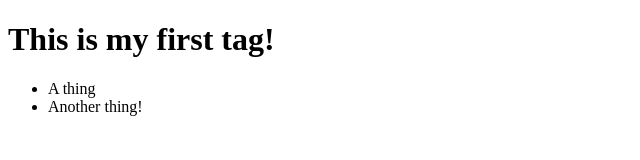
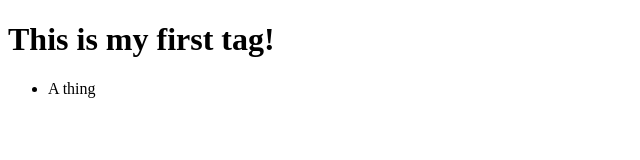
Before and after one commit to JoeNinjaMaster/joeninjamaster.github.io, a plain HTML site: page index.html in a window 1280 px wide. Shown: the whole page, without its empty margins (0-640 px from the left). Drawn offline with Linux system fonts and the light colour scheme.

Commit message:
Remove a thing

```diff
--- a/index.html
+++ b/index.html
@@ -8,7 +8,6 @@
 		<h1>This is my first tag!</h1>
 		<ul>
 			<li>A thing</li>
-			<li>Another thing!</li>
 		</ul>
 	</body>
 </html>
```
